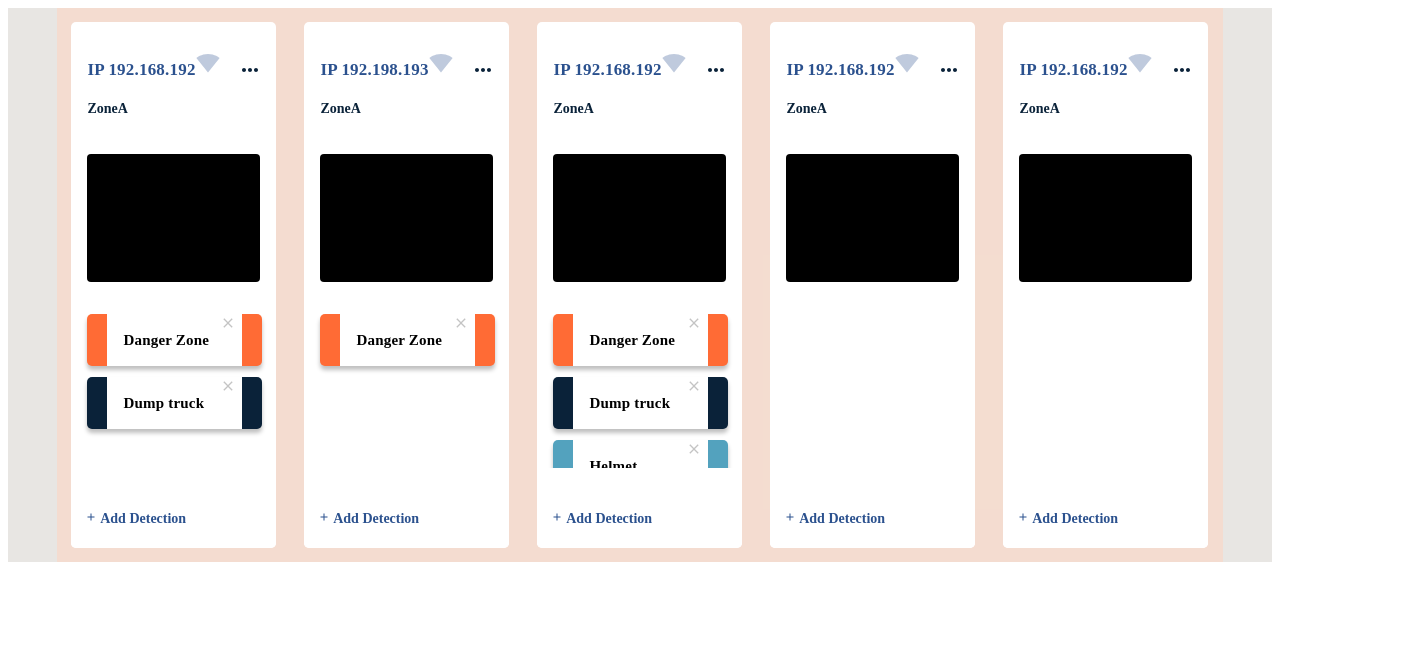
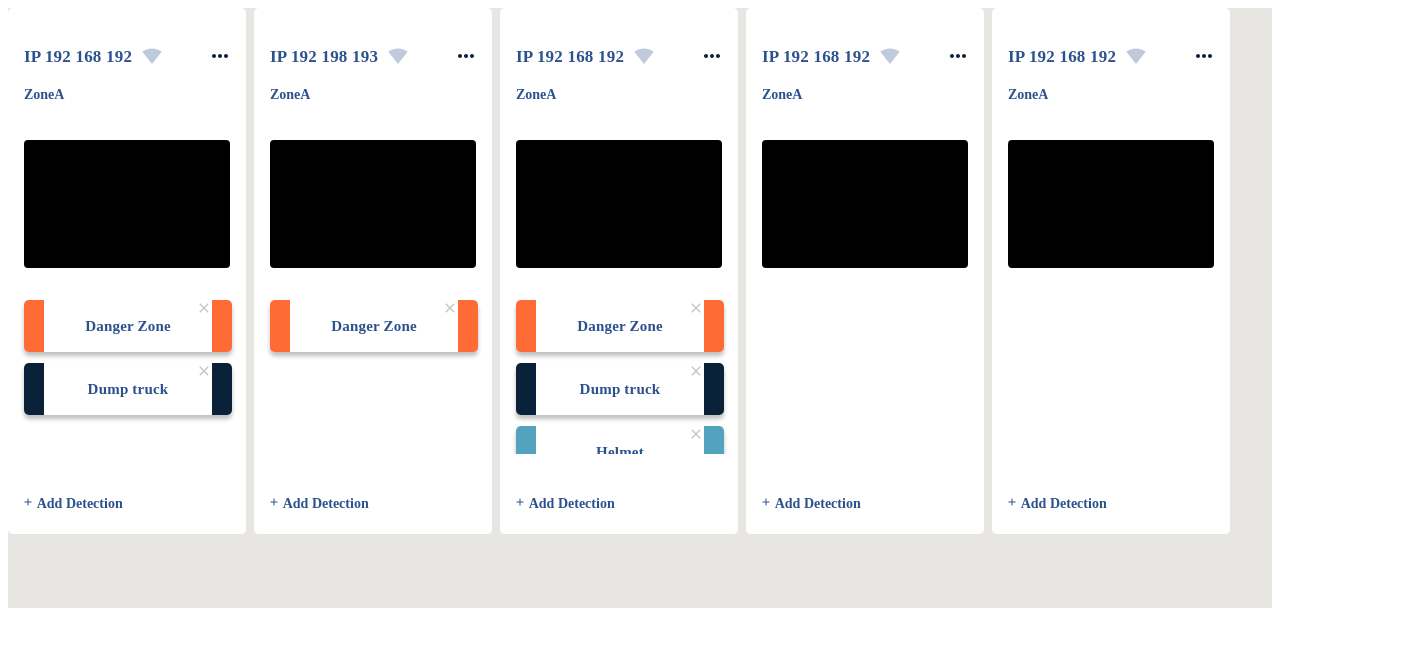
Before and after one commit to sushicodee/task, a React (Create React App) app: page / in a window 1280 px wide. Shown: the top 646 px of the page, 1408 px wide, since content can reach past the window. Built offline with nearby package versions, Linux system fonts and the light colour scheme.

Commit message:
added styles for bottom scroll;

```diff
--- a/src/App.js
+++ b/src/App.js
@@ -4,7 +4,9 @@ import Streamer from './components/streamer';
 function App() {
   return (
     <div className="App" style = {{backgroundColor:'#E8E6E3'}}>
-      <Streamer/>
+      <div style = {{width:'87.5em',margin:'auto'}}>
+        <Streamer/>
+      </div>
     </div>
   );
 }
--- a/src/components/Detection/Detection.jsx
+++ b/src/components/Detection/Detection.jsx
@@ -41,6 +41,8 @@ const DetectionName = styled.span`
     display: flex;
     flex-direction:column;
     letter-spacing: 0.2px;
+    text-align: center;
+    color:#2B518E;
 `;
 export class Detection extends Component {
 
@@ -60,7 +62,7 @@ export class Detection extends Component {
                     >
                         <ButtonWrapper>
                             <button
-                                style = {{outline:'inherit',backgroundColor:'inherit',border:'none', zIndex:'5'}}
+                                style = {{padding:0,outline:'inherit',backgroundColor:'inherit',border:'none', zIndex:'5'}}
                                 monitorid = {this.props.monitorId}
                                 detectionid = {this.props.detection.id}
                                 onClick = {(e) => this.props.handleRemoveDetection(e)}
--- a/src/components/Monitor/Monitor.jsx
+++ b/src/components/Monitor/Monitor.jsx
@@ -7,8 +7,9 @@ import MoreHorizIcon from '@material-ui/icons/MoreHoriz';
 import AddDetection from '../../utils/modals';
 
 const Container = styled.div`
-    margin:14px;
-    width:261px;
+    margin-right:8px;
+    // width:261px;
+    min-width: 238px;
     height:526px;
     display:flex;
     flex-direction:column;
@@ -18,14 +19,14 @@ const Container = styled.div`
 
 const Header = styled.h3`
     padding-bottom:0px;
-    color:#0A2239;
     display:flex;
     justify-content:space-between;
+    position:relative;
 `;
 
 const Zone = styled.h4`
     padding-left:16px;
-    color:#0A2239;
+    color:#2B518E;
     margin-top:-6px;
     font-size: 14px;
     line-height: 20px;
@@ -74,7 +75,7 @@ const Ip = styled.div`
     font-style: normal;
     font-weight: 600;
     font-size: 17px;
-    line-height: 20px;
+    line-height: 40px;
     letter-spacing: 0.2px;
     color: #2B518E;
     margin-top:10px;
@@ -108,13 +109,13 @@ export class Monitor extends Component {
             <Container>
                 <Header>
                     <Ip>
-                    IP {this.props.monitor.ipAddress}
-                         <span>
-                        <SignalWifi0BarIcon/>
+                    IP {this.props.monitor.ipAddress.split('.').join(' ')}
+                         <span style ={{position:'absolute', marginTop:'4px',paddingLeft:'10px'}}>
+                        <SignalWifi0BarIcon style ={{fontSize:'20px'}}/>
                         </span>
                     </Ip>
                     <div>
-                        <SettingsButton><MoreHorizIcon/></SettingsButton>
+                        <SettingsButton backgroundCOlor = ''><MoreHorizIcon/></SettingsButton>
                     </div>
                 </Header>
                 <Zone>
--- a/src/components/streamer/Streamer.jsx
+++ b/src/components/streamer/Streamer.jsx
@@ -7,10 +7,26 @@ import uuid from 'uuid/v4';
 
 const Container = styled.div`
     display:flex;
-    background-color:#Fcd7C59F;
+    // background-color:#Fcd7C59F;
     margin:auto;
-    width:92.17%;
     overflow-x:overlay;
+    padding-bottom: 74px;
+    &::-webkit-scrollbar{
+        width: 0.4em;
+        background-color: #F5F5F5;
+        };
+        &::-webkit-scrollbar-track{
+        boxShadow: inset 0 0 6px rgba(0,0,0,0.00);
+        webkitBoxShadow: inset 0 0 6px rgba(0,0,0,0.00);
+        background-color: #F5F5F5;
+        };
+        &::-webkit-scrollbar-thumb{
+        backgroundColor: rgba(0,0,0,.1);
+        outline: 1px solid slategrey;
+        border-radius: 10px;
+        background-color: #555;
+        };
+    // width:92.17%;
 `;
 
 export class Streamer extends Component {
--- a/src/utils/modals/AddDetection.jsx
+++ b/src/utils/modals/AddDetection.jsx
@@ -14,8 +14,8 @@ const Button = styled.button`
     background-color:inherit;
     cursor:pointer;
     outline:none;
-    padding-bottom:11px;
-    padding-top:36px;
+    margin-top:34px;
+    margin-bottom:11px;
     font-family: Muli;
     font-style: normal;
     font-weight: 600;
```
